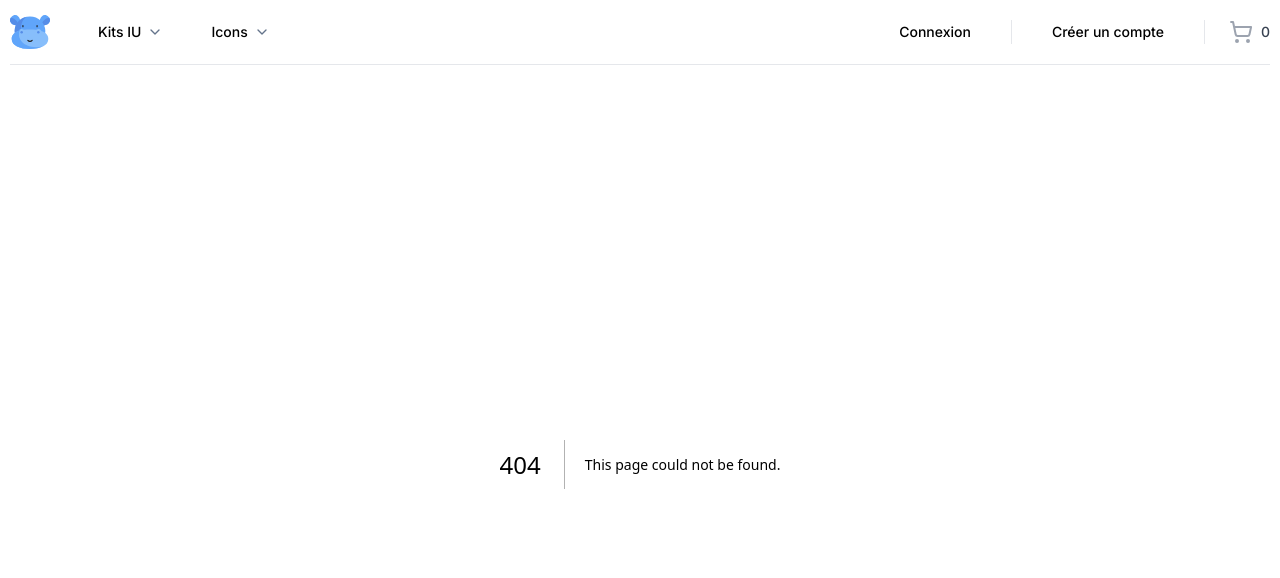
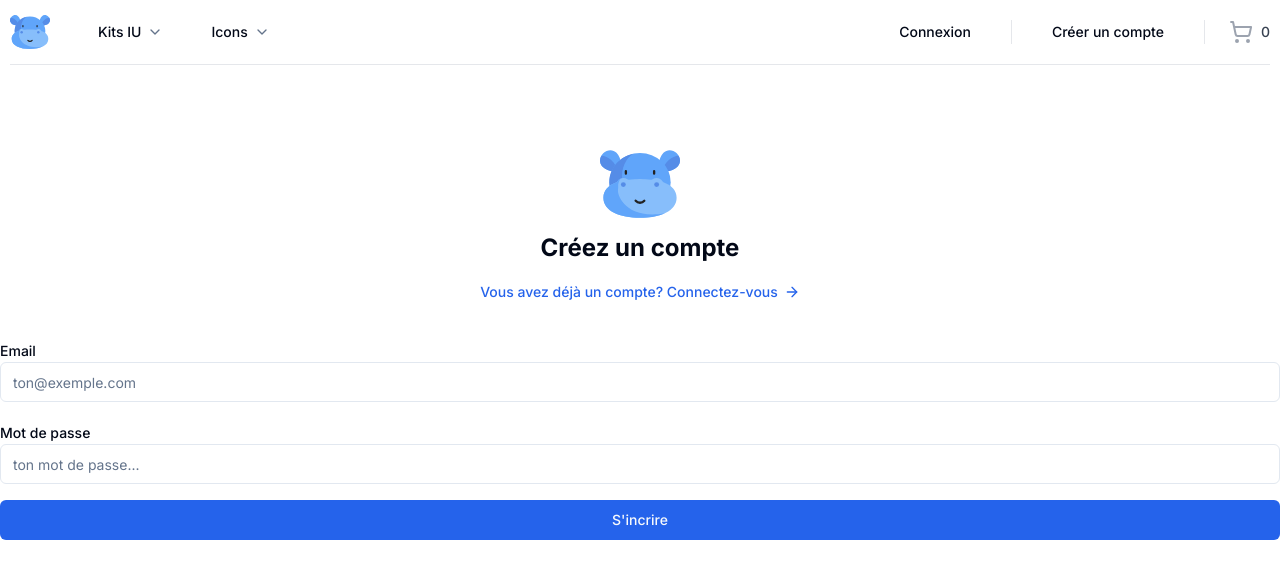
Before and after one commit to KonJud/digital-hippo, a Next.js app: page /sign-up in a window 1280 px wide. Before the commit this address had no page. Shown: the top 578 px of the page. Built offline with nearby package versions, Linux system fonts and the light colour scheme.

Commit message:
implémentation du flux de notre authentification

```diff
--- /dev/null
+++ b/src/app/(auth)/sign-up/page.tsx
@@ -0,0 +1,93 @@
+'use client'
+
+import { Icons } from '@/components/Icons'
+import { Button, buttonVariants } from '@/components/ui/button'
+import { Input } from '@/components/ui/input'
+import { Label } from '@/components/ui/label'
+import { cn } from '@/lib/utils'
+
+import { ArrowRight } from 'lucide-react'
+
+import Link from 'next/link'
+import React from 'react'
+import { useForm } from 'react-hook-form'
+import { zodResolver } from '@hookform/resolvers/zod'
+
+import { AuthCredentialsValidator, TAuthCredentialsValidator } from '@/lib/validators/account-credentials-validator'
+
+const page = () => {
+
+    const {
+        register,
+        handleSubmit,
+        formState: { errors }
+    } = useForm<TAuthCredentialsValidator>({
+        resolver: zodResolver(AuthCredentialsValidator)
+    })
+
+    const onSubmit = ({email, password}: TAuthCredentialsValidator) => {
+        //send data to the server
+    }
+
+  return (
+    <>
+        <div className="container relative flex pt-20 flex-col  items-center justify-center lg:px-0">
+            <div className="mx-auto flex w-full flex-col justify-center space-y-6 sm:[350px]">
+
+                <div className="flex flex-col items-center space-y-2 text-center">
+                    <Icons.logo className="h-20 w-20" />
+                    <h1 className="text-2xl font-bold">
+                        Créez un compte
+                    </h1>
+
+                    <Link
+                        href="/sign-in"
+                        className={buttonVariants({
+                            variant: 'link',
+                            className: 'gap-1.5'
+                        })}
+                    >
+                        Vous avez déjà un compte? Connectez-vous
+                        <ArrowRight className="h-4 w-4" />
+                    </Link>
+                </div>
+
+                <div className="grid gap-6">
+                    <form onSubmit={handleSubmit(onSubmit)}>
+                        <div className="grid gap-2">
+
+                            <div className=" grid gap-1 py-2">
+                                <Label htmlFor='email' >Email</Label>
+                                <Input
+                                    {...register("email")}
+                                    className={cn({
+                                        "focus-visible:ring-red-500":
+                                            errors.email,
+                                    })}
+                                    placeholder='ton@exemple.com'
+                                />
+                            </div>
+
+                            <div className=" grid gap-1 py-2">
+                                <Label htmlFor='password' >Mot de passe</Label>
+                                <Input
+                                    {...register("password")}
+                                    className={cn({
+                                        "focus-visible:ring-red-500":
+                                            errors.password,
+                                    })}
+                                    placeholder='ton mot de passe...'
+                                />
+                            </div>
+
+                            <Button>S'incrire</Button>
+                        </div>
+                    </form>
+                </div>
+            </div>
+        </div>
+    </>
+  )
+}
+
+export default page
--- /dev/null
+++ b/src/components/ui/input.tsx
@@ -0,0 +1,25 @@
+import * as React from "react"
+
+import { cn } from "@/lib/utils"
+
+export interface InputProps
+  extends React.InputHTMLAttributes<HTMLInputElement> {}
+
+const Input = React.forwardRef<HTMLInputElement, InputProps>(
+  ({ className, type, ...props }, ref) => {
+    return (
+      <input
+        type={type}
+        className={cn(
+          "flex h-10 w-full rounded-md border border-input bg-background px-3 py-2 text-sm ring-offset-background file:border-0 file:bg-transparent file:text-sm file:font-medium placeholder:text-muted-foreground focus-visible:outline-none focus-visible:ring-2 focus-visible:ring-ring focus-visible:ring-offset-2 disabled:cursor-not-allowed disabled:opacity-50",
+          className
+        )}
+        ref={ref}
+        {...props}
+      />
+    )
+  }
+)
+Input.displayName = "Input"
+
+export { Input }
--- /dev/null
+++ b/src/components/ui/label.tsx
@@ -0,0 +1,26 @@
+"use client"
+
+import * as React from "react"
+import * as LabelPrimitive from "@radix-ui/react-label"
+import { cva, type VariantProps } from "class-variance-authority"
+
+import { cn } from "@/lib/utils"
+
+const labelVariants = cva(
+  "text-sm font-medium leading-none peer-disabled:cursor-not-allowed peer-disabled:opacity-70"
+)
+
+const Label = React.forwardRef<
+  React.ElementRef<typeof LabelPrimitive.Root>,
+  React.ComponentPropsWithoutRef<typeof LabelPrimitive.Root> &
+    VariantProps<typeof labelVariants>
+>(({ className, ...props }, ref) => (
+  <LabelPrimitive.Root
+    ref={ref}
+    className={cn(labelVariants(), className)}
+    {...props}
+  />
+))
+Label.displayName = LabelPrimitive.Root.displayName
+
+export { Label }
--- /dev/null
+++ b/src/lib/validators/account-credentials-validator.ts
@@ -0,0 +1,13 @@
+import { z } from "zod"
+
+export const AuthCredentialsValidator = z.object({
+    email: z.string().email(),
+    password: z
+        .string()
+        .min(8, {
+            message:
+                "Le mot de passe doit être d'au moins 8 caractères.",
+        })
+})
+
+export type TAuthCredentialsValidator = z.infer<typeof AuthCredentialsValidator>
```
Also changed, not shown: package.json (+6 -1 lines), src/payload.config.ts (+26 -5 lines), commande.txt, 1 other file (tests, documents, lock files or other folders).
